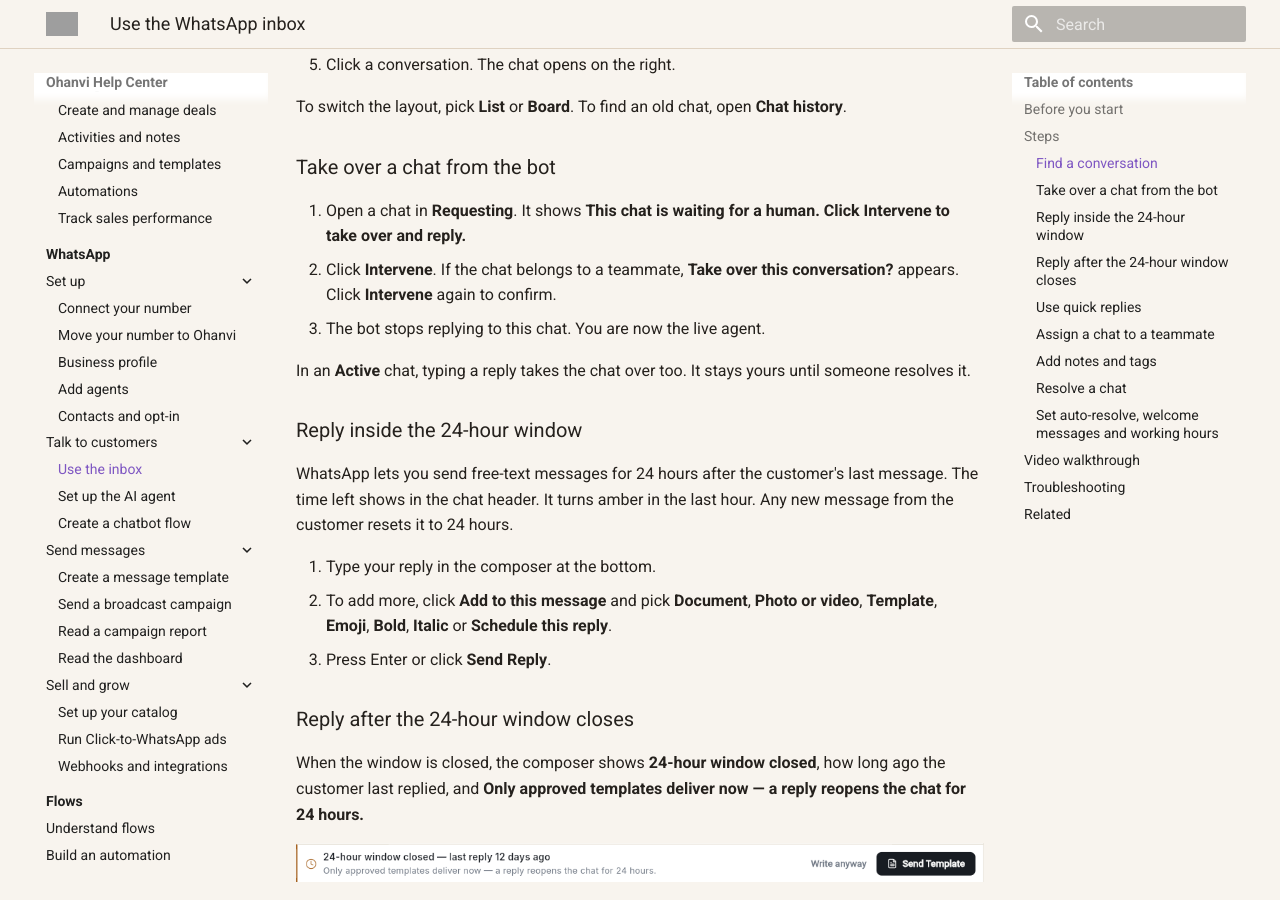
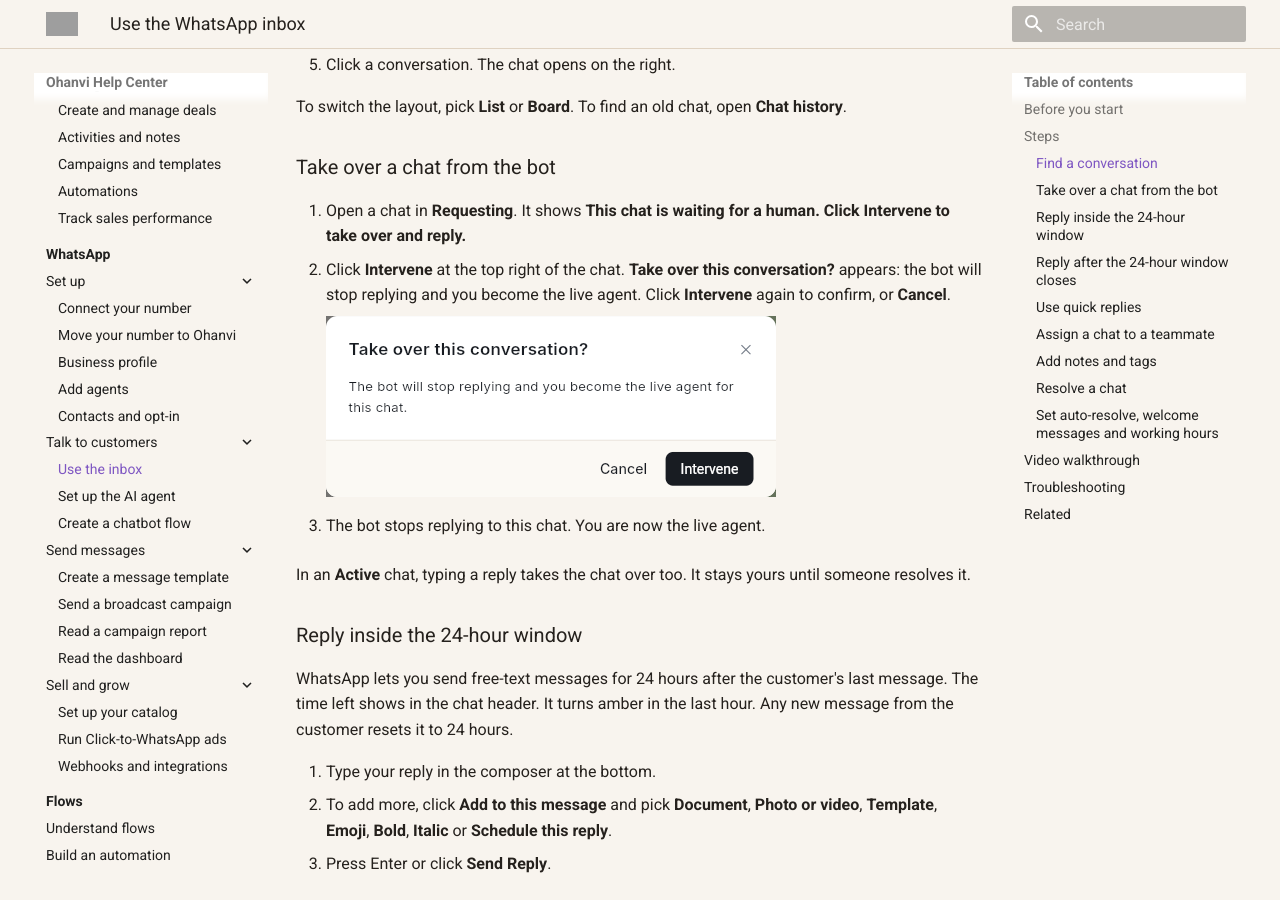
Before and after one commit to Ohanvi/ohanvi.github.io, an MkDocs documentation site: the page built from docs/whatsapp/use-whatsapp-inbox.md, in a window 1280 px wide and 900 px high, scrolled down 1641 px. Built offline with MkDocs 1.6.1 and Material for MkDocs 9.7.7, drawn with Linux system fonts in a browser that asks for light colours; some of the changed text lies outside the part shown; grey boxes are pictures that could not be loaded.

Commit message:
docs(whatsapp): Take over dialog and AI Knowledge shots
Take over this conversation? also shows for a bot chat (seen 28 Sep on
an unassigned chat). The Knowledge cards match the text as written.
Both pages have no screenshots left to add.

Co-Authored-By: Claude Opus 5.5 (1M context) <noreply@anthropic.com>

```diff
--- a/docs/whatsapp/use-whatsapp-inbox.md
+++ b/docs/whatsapp/use-whatsapp-inbox.md
@@ -41,7 +41,10 @@ To switch the layout, pick **List** or **Board**. To find an old chat, open **Ch
 ### Take over a chat from the bot
 
 1. Open a chat in **Requesting**. It shows **This chat is waiting for a human. Click Intervene to take over and reply.**
-2. Click **Intervene**. If the chat belongs to a teammate, **Take over this conversation?** appears. Click **Intervene** again to confirm.
+2. Click **Intervene** at the top right of the chat. **Take over this conversation?** appears: the bot will stop replying and you become the live agent. Click **Intervene** again to confirm, or **Cancel**.
+
+    ![Take over this conversation? window with Cancel and Intervene](../assets/screenshots/whatsapp-inbox-5-take-over.png)
+
 3. The bot stops replying to this chat. You are now the live agent.
 
 In an **Active** chat, typing a reply takes the chat over too. It stays yours until someone resolves it.
@@ -138,6 +141,3 @@ To give the chat back to the queue without resolving it, click **Release this ch
 - [Set up the WhatsApp AI agent](set-up-ai-agent.md)
 - [Manage WhatsApp contacts](manage-whatsapp-contacts.md)
 - [Create a WhatsApp chatbot flow](../create-whatsapp-flow.md)
-
-!!! note "Screenshots to add"
-    - After step 2 of Take over a chat from the bot — the **Take over this conversation?** dialog.
```
Also changed, not shown: docs/whatsapp/set-up-ai-agent.md (+2 -3 lines), docs/assets/screenshots/whatsapp-ai-agent-5-knowledge.png (added), docs/assets/screenshots/whatsapp-inbox-5-take-over.png (added).
